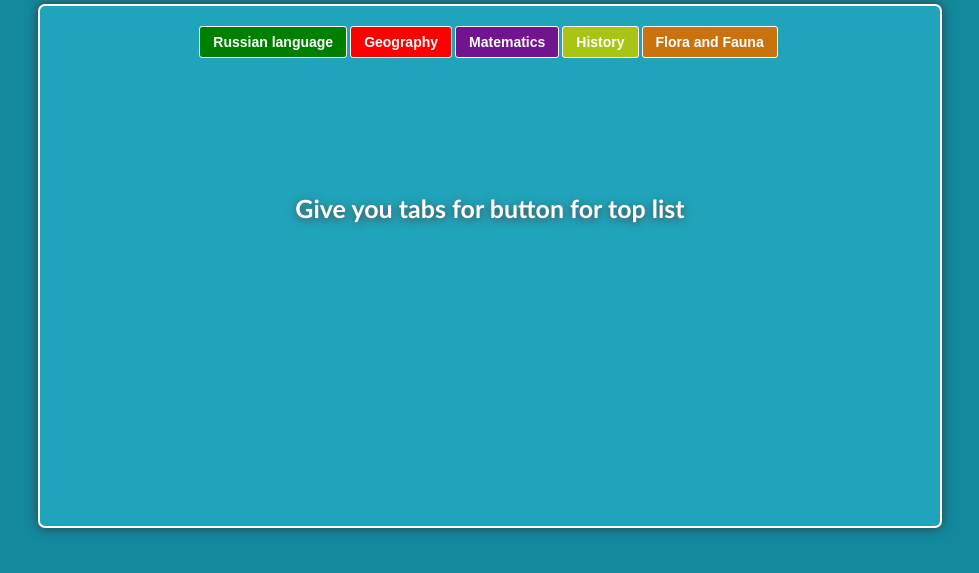
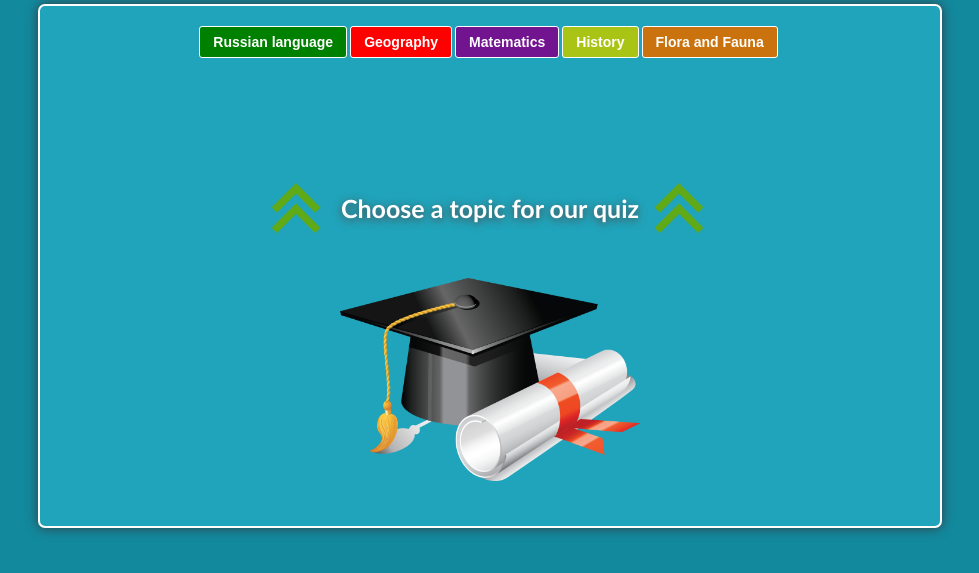
Before and after one commit to Sputnik-v/answer_tests, a React app: page / in a window 1280 px wide. Shown: the part 79-652 px from the top of the page, without its empty margins (150-1129 px from the left). Built offline with nearby package versions, Linux system fonts and the light colour scheme.

Commit message:
main-header

```diff
--- a/src/components/main/main.css
+++ b/src/components/main/main.css
@@ -9,4 +9,36 @@
 .main p {
   text-shadow: 0 2px 9px rgb(78, 71, 71);
   font-family: "Gill Sans", "Gill Sans MT", Calibri, "Trebuchet MS", sans-serif;
+  display: inline-block;
+  position: relative;
 }
+.main p::before {
+  content: "";
+  position: absolute;
+  width: 50px;
+  height: 50px;
+  background-image: url("./chevron.png");
+  background-size: cover;
+  top: -10px;
+  left: -70px;
+}
+.main p::after {
+  content: "";
+  position: absolute;
+  width: 50px;
+  height: 50px;
+  background-image: url("./chevron.png");
+  background-size: cover;
+  bottom: -10px;
+  right: -65px;
+}
+.shapka {
+  width: 300px;
+  height: 300px;
+  display: block;
+  background-image: url("./shapka.png");
+  background-size: contain;
+  background-repeat: no-repeat;
+  margin: 0 auto;
+  margin-top: 30px;
+}
--- a/src/components/main/main.js
+++ b/src/components/main/main.js
@@ -4,7 +4,9 @@ import './main.css';
 const Main = () => {
     return (
         <div className="main">
-            <p>Give you tabs for button for top list</p>
+            <p>Choose a topic for our quiz</p>
+            <span className="shapka"></span>
+
         </div>
     )
 }
```
Also changed, not shown: src/components/main/chevron.png (added), src/components/main/shapka.png (added).
